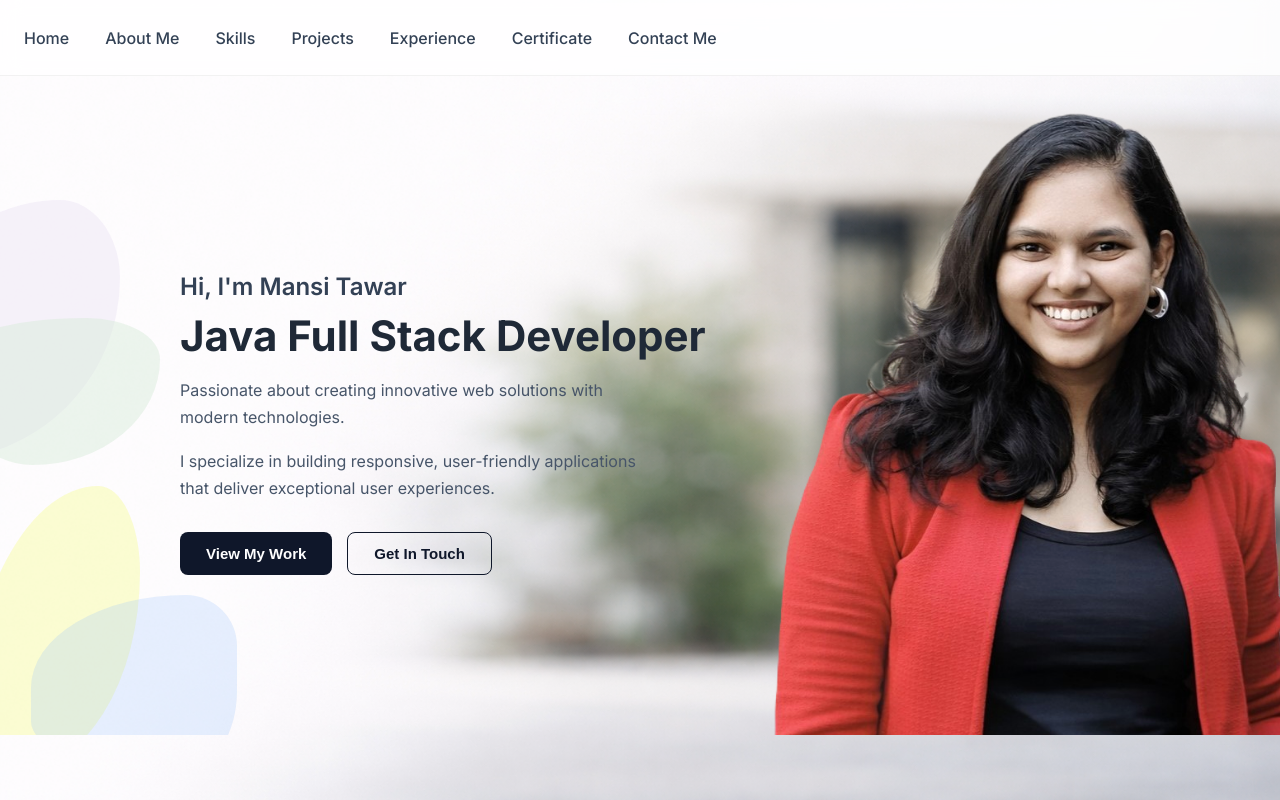
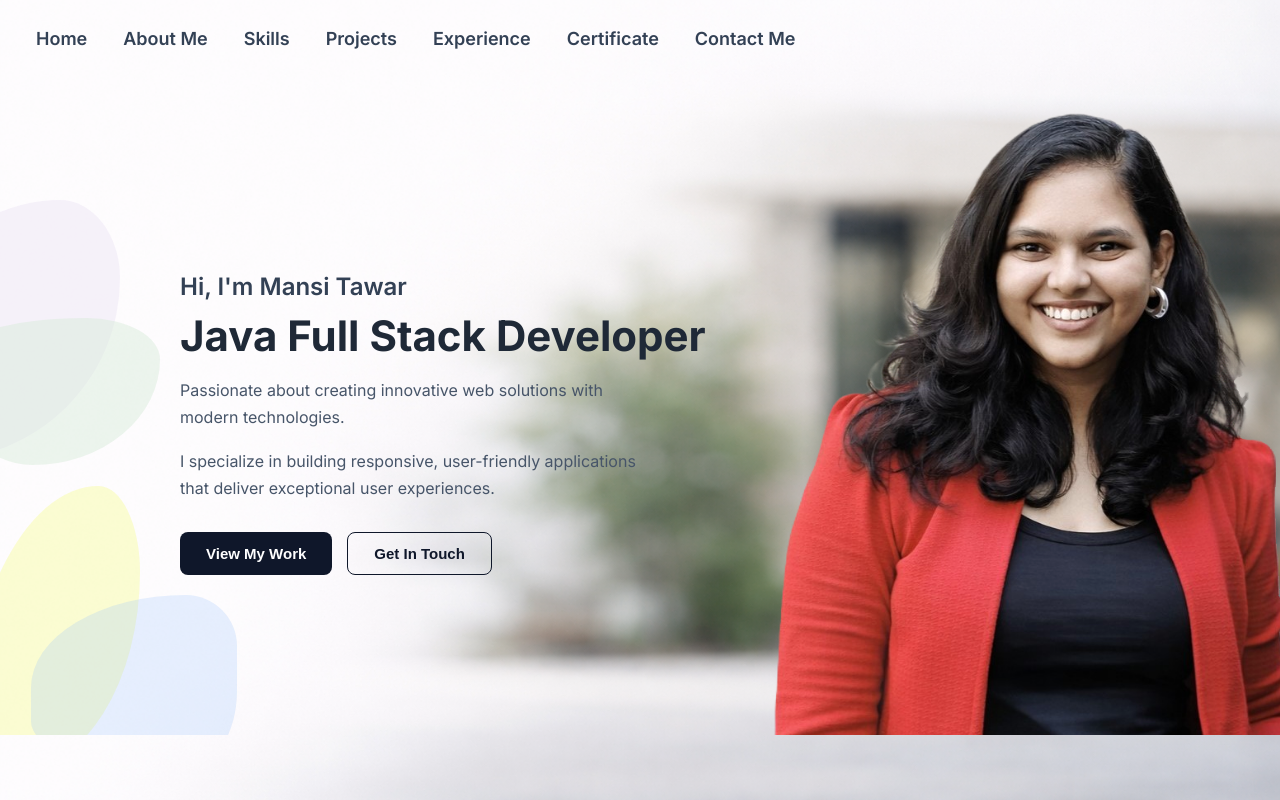
Before and after one commit to MansiTawar/mansi-portfolio, a React (Vite) app: page / in a window 1280 px wide. Built offline with nearby package versions, Linux system fonts and the light colour scheme.

Commit message:
Transperent Navbar

```diff
--- a/src/components/Navbar.jsx
+++ b/src/components/Navbar.jsx
@@ -1,9 +1,22 @@
+import { useEffect, useState } from "react";
 import "../styles/navbar.css";
 
 function Navbar(){
+
+    const [scrolled,setScrolled] = useState(false);
+
+    useEffect(() => {
+        const handleScroll = () => {
+            setScrolled(window.scrollY > 50);
+        };
+
+        window.addEventListener("scroll", handleScroll);
+        return() => window.removeEventListener("scroll", handleScroll);
+    }, []);
+
     return(
         <>
-        <nav className="navbar">
+        <nav className={`navbar ${scrolled ? "scrolled" : ""}`}>
             <div className="navbar-inner">
                 <ul className="nav-links">
                     <li>Home</li>
--- a/src/styles/navbar.css
+++ b/src/styles/navbar.css
@@ -6,19 +6,29 @@
     width: 100%;
     height: 76px;
 
-   background: rgba(255, 255, 255, 0.75);
-   backdrop-filter: blur(10px);
+   /* background: rgba(255, 255, 255, 0.75);   solid color for navbar*/
 
-    border-bottom: 1px solid rgba(0, 0, 0, 0.05);
+   background: transparent;
+   /* backdrop-filter: blur(10px); */
+   backdrop-filter: none;
+   transition: background 0.3s ease, box-shadow 0.3s ease;
+
+    /* border-bottom: 1px solid rgba(0, 0, 0, 0.05); */
     z-index: 1000;
 }
 
+.navbar.scrolled {
+  background: rgba(255, 255, 255, 0.75);
+  backdrop-filter: blur(10px);
+  box-shadow: 0 2px 10px rgba(0,0,0,0.05);
+}
+
 .navbar-inner{
-    max-width: 1232px;
+    width: auto;
     height: 100%;
 
     margin: 0;
-    padding: 0 24px;
+    padding: 0 36px;
 
     display: flex;
     align-items: center;
@@ -35,8 +45,14 @@
 }
 
 .nav-links li{
-    font-size: 16px;
-    font-weight: 500;
+    font-size: 18px;
+    font-weight: 550;
     color: #334155;
     cursor: pointer;
+
+    transition: color 0.2s ease;
 }
+
+.nav-links li:hover{
+    color: #0f172a;
+}
```
